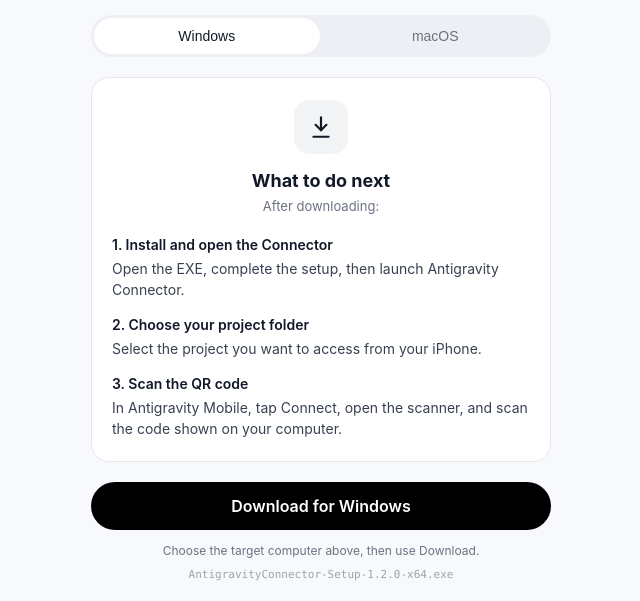
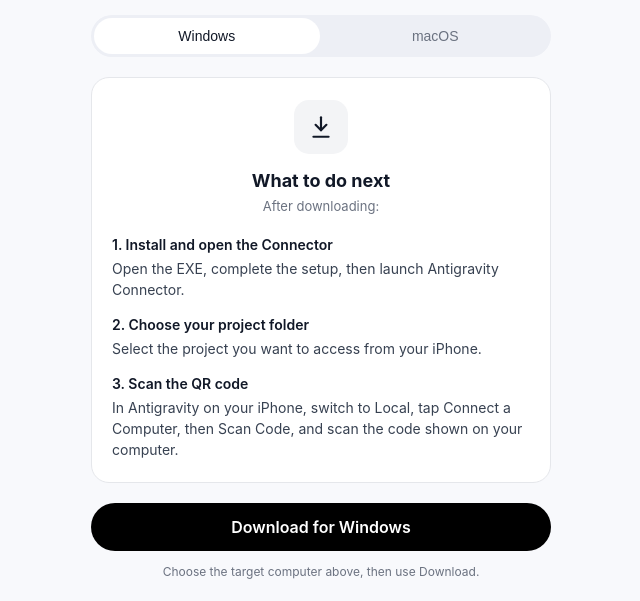
Before and after one commit to uladluch/portfolio, a website: page antigravity-download.html in a window 1280 px wide. Shown: the part 203-804 px from the top of the page, without its empty margins (319-959 px from the left). Drawn offline with Linux system fonts and the light colour scheme.

Commit message:
Download page: one link per platform, no version in it

```diff
--- a/antigravity-download.html
+++ b/antigravity-download.html
@@ -166,13 +166,6 @@
       color: #B91C1C;
     }
 
-    .filename {
-      margin-top: 8px;
-      color: #9CA3AF;
-      font-family: ui-monospace, SFMono-Regular, Menlo, Monaco, "Courier New", monospace;
-      font-size: 11px;
-    }
-
     .download-frame {
       width: 0;
       height: 0;
@@ -229,13 +222,12 @@
       </div>
       <div class="step">
         <div class="step-title">3. Scan the QR code</div>
-        <div>In Antigravity Mobile, tap Connect, open the scanner, and scan the code shown on your computer.</div>
+        <div>In Antigravity on your iPhone, switch to Local, tap Connect a Computer, then Scan Code, and scan the code shown on your computer.</div>
       </div>
     </section>
 
     <a class="download-btn" id="download-link" href="#" target="_blank" rel="noopener">Download again</a>
     <div class="note" id="note" aria-live="polite">If the download doesn’t start, use Download again.</div>
-    <div class="filename" id="filename">AntigravityConnector-Setup-1.2.0-x64.exe</div>
   </main>
 
   <iframe class="download-frame" id="download-frame" title="Installer download"></iframe>
@@ -244,17 +236,21 @@
     const installers = {
       windows: {
         label: "Windows",
-        filename: "AntigravityConnector-Setup-1.2.0-x64.exe",
-        url: "https://gqowupdasbvencpsmlhb.supabase.co/storage/v1/object/public/desktop-releases/AntigravityConnector-Setup-1.2.0-x64.exe",
+        url: "https://gqowupdasbvencpsmlhb.supabase.co/storage/v1/object/public/desktop-releases/AntigravityConnector-Setup-x64.exe",
         instruction: "Open the EXE, complete the setup, then launch Antigravity Connector."
       },
       macos: {
         label: "macOS",
-        filename: "AntigravityConnector-1.2.0.dmg",
-        url: "https://gqowupdasbvencpsmlhb.supabase.co/storage/v1/object/public/desktop-releases/AntigravityConnector-1.2.0.dmg",
+        url: "https://gqowupdasbvencpsmlhb.supabase.co/storage/v1/object/public/desktop-releases/AntigravityConnector.dmg",
         instruction: "Open the DMG, drag Antigravity Connector to Applications, then open it."
       }
     };
+
+    // The files keep the same names from release to release; the query
+    // keeps a cache from handing out the release before this one.
+    function freshURL(url) {
+      return `${url}?t=${Date.now()}`;
+    }
 
     const params = new URLSearchParams(window.location.search);
     const requestedPlatform = normalizePlatform(params.get("platform"));
@@ -301,8 +297,7 @@
       });
 
       document.getElementById("open-instruction").textContent = installer.instruction;
-      document.getElementById("filename").textContent = installer.filename;
-      downloadLink.href = installer.url;
+      downloadLink.href = freshURL(installer.url);
     }
 
     function showStartingState() {
@@ -328,7 +323,7 @@
     function startDownload() {
       const installer = installers[selectedPlatform];
       showStartingState();
-      downloadFrame.src = installer.url;
+      downloadFrame.src = freshURL(installer.url);
     }
 
     document.querySelectorAll(".seg-btn").forEach((button) => {
```
